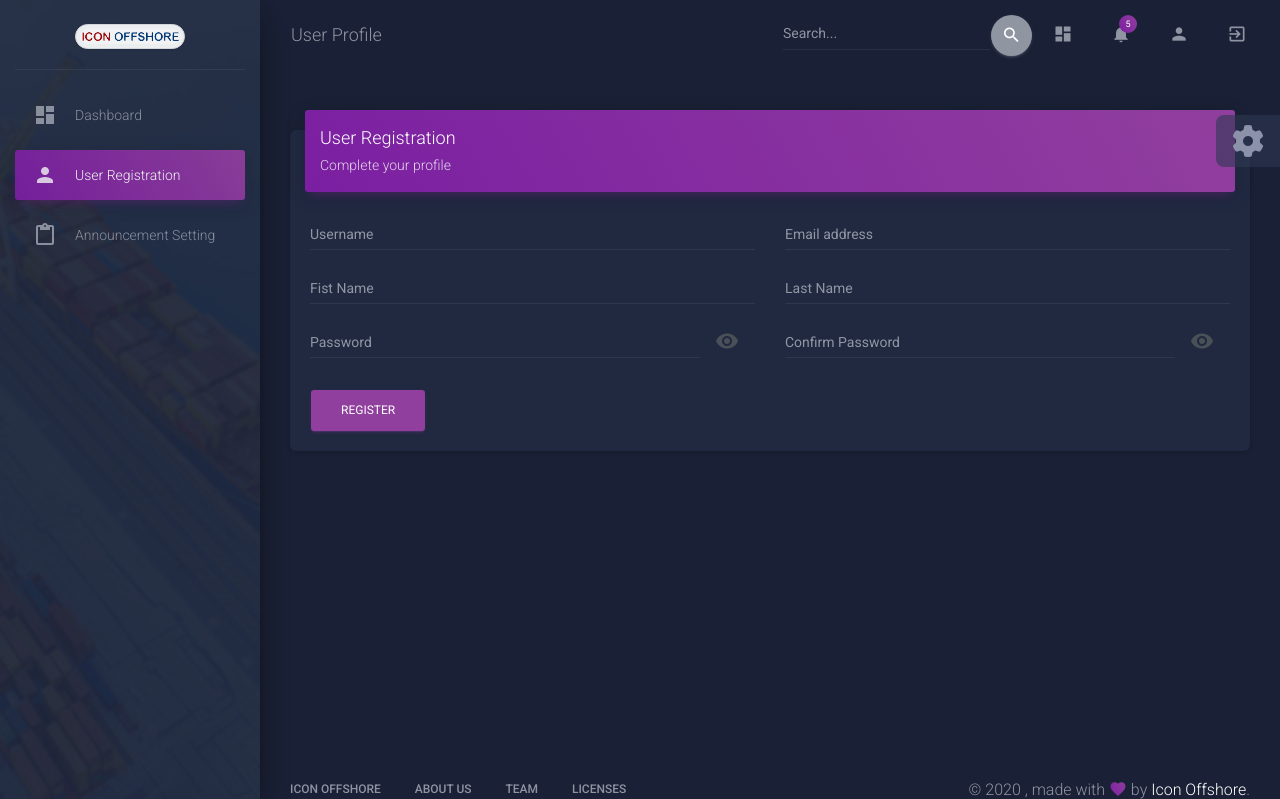
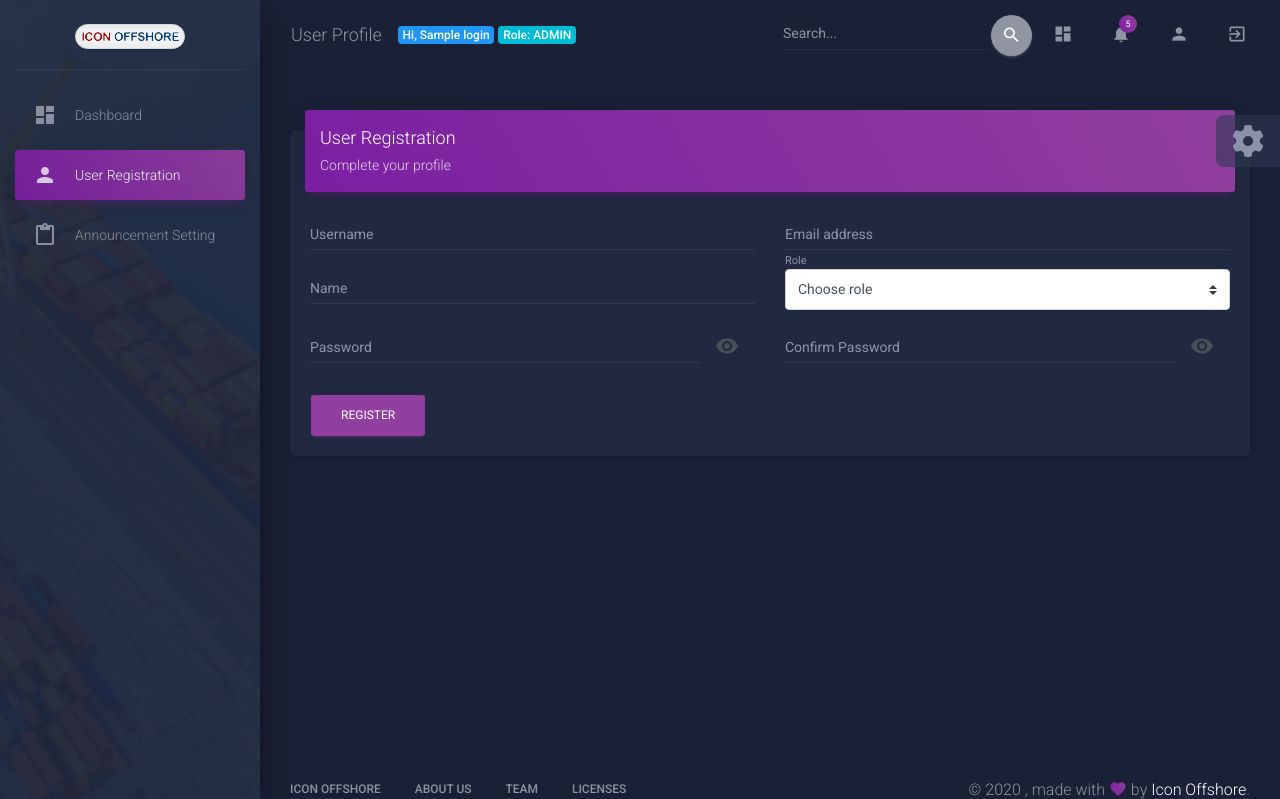
Before and after one commit to gunbladeii/iconoffshore-project, a PHP site: page /user.php in a window 1280 px wide. Shown: the top 799 px of the page. Run offline with PHP 8.4, Linux system fonts and the light colour scheme; the visitor is signed in with stand-in values (Sample User, id 1); tables that the repository leaves empty or names only in its code hold one stand-in row (values such as "Sample post"); some libraries are stand-ins or nearby versions.

Commit message:
Update user.php

```diff
--- a/user.php
+++ b/user.php
@@ -1,3 +1,29 @@
+<?php require('conn.php'); ?>
+<?php
+session_start();
+if ($_SESSION['role'] != 'administrator')
+{
+      header('Location:index.php');
+}
+
+date_default_timezone_set("asia/kuala_lumpur");
+$date = date('d-F-Y');
+$datePHP = date('Y-m-d');
+
+$colname_Recordset = "-1";
+if (isset($_SESSION['MM_Username'])) {
+  $colname_Recordset = $_SESSION['MM_Username'];
+}
+
+$Recordset = $mysqli->query("SELECT * FROM login WHERE username = '$colname_Recordset'");
+$row_Recordset = mysqli_fetch_assoc($Recordset);
+$totalRows_Recordset = mysqli_num_rows($Recordset);
+
+$role = $mysqli->query("SELECT * FROM role");
+$ED = mysqli_fetch_assoc($role);
+$totalRows_role = mysqli_num_rows($role);
+
+?>
 <!--
 =========================================================
 * Material Dashboard Dark Edition - v2.1.0
@@ -21,7 +47,7 @@
   <link rel="icon" type="image/png" href="assets/img/favicon.png">
   <meta http-equiv="X-UA-Compatible" content="IE=edge,chrome=1" />
   <title>
-    Material Dashboard Dark Edition by Icon Offshore
+    User Registration
   </title>
   <meta content='width=device-width, initial-scale=1.0, maximum-scale=1.0, user-scalable=0, shrink-to-fit=no' name='viewport' />
   <!--     Fonts and icons     -->
@@ -104,6 +130,8 @@
         <div class="container-fluid">
           <div class="navbar-wrapper">
             <a class="navbar-brand" href="javascript:void(0)">User Profile</a>
+             <span class="badge badge-primary">Hi, <?php echo ucfirst($row_Recordset['name']);?></span>&nbsp
+             <span class="badge badge-info">Role: <?php echo strtoupper($row_Recordset['role']);?></span>
           </div>
           <button class="navbar-toggler" type="button" data-toggle="collapse" aria-controls="navigation-index" aria-expanded="false" aria-label="Toggle navigation" data-target="#navigation-example">
             <span class="sr-only">Toggle navigation</span>
@@ -192,17 +220,23 @@
                         </div>
                       </div>
                     </div>
+
                     <div class="row">
                       <div class="col-md-6">
                         <div class="form-group">
-                          <label class="bmd-label-floating">Fist Name</label>
+                          <label class="bmd-label-floating">Name</label>
                           <input type="text" class="form-control">
                         </div>
                       </div>
                       <div class="col-md-6">
                         <div class="form-group">
-                          <label class="bmd-label-floating">Last Name</label>
-                          <input type="text" class="form-control">
+                          <label class="bmd-label-floating">Role</label>
+                            <select name="role" class="custom-select browser-default" required>
+                              <option value="" selected>Choose role</option>
+                               <?php do {?>
+                               <option value="<?php echo $ED['role']?>"><?php echo strtoupper($ED['role'])?></option>
+                               <?php }while ($ED = mysqli_fetch_assoc($role))?>
+                            </select>
                         </div>
                       </div>
                     </div>
```
